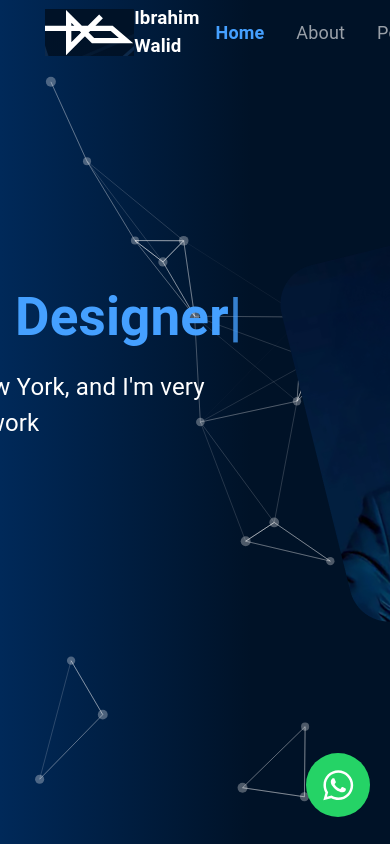
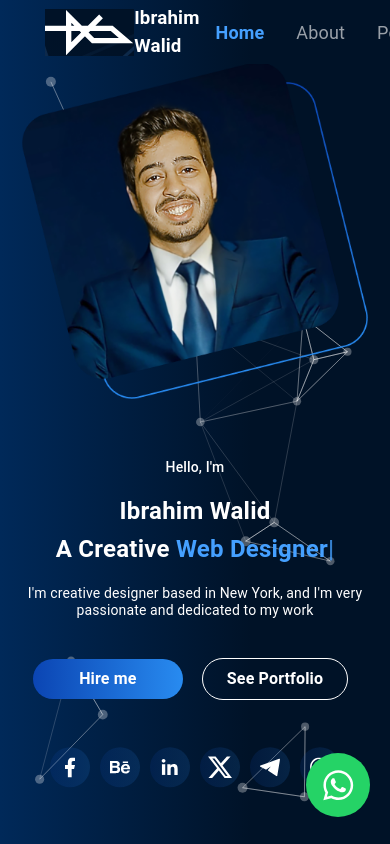
Before and after one commit to KhaledHegazy222/ibrahim-walid-portfolio, a React (Vite) app: page / in a window 390 px wide. Shown: the top 844 px of the page. Built offline with nearby package versions, Linux system fonts and the light colour scheme.

Commit message:
Add Responsive Design for hero section

```diff
--- a/src/App.styled.jsx
+++ b/src/App.styled.jsx
@@ -4,5 +4,5 @@ export const StyledHeader = styled("header")({
   background:
     "linear-gradient(90deg, #00387A -41.84%, #001227 64.41%, #001227 64.41%)",
   color: "white",
-  height: "100vh",
+  minHeight: "100vh",
 });
--- a/src/components/About/index.jsx
+++ b/src/components/About/index.jsx
@@ -61,7 +61,7 @@ const About = () => {
         </Box>
         <StyledContent>
           <StyledColoredTitle
-            style={{
+            sx={{
               fontSize: "24px",
               padding: "0",
               marginBottom: "40px",
@@ -72,7 +72,7 @@ const About = () => {
           <StyledTitle>I can design anything</StyledTitle>
           <StyledTitle>you want</StyledTitle>
           <StyledParagraph
-            style={{
+            sx={{
               margin: "40px 0",
             }}
           >
--- a/src/components/Contact/index.jsx
+++ b/src/components/Contact/index.jsx
@@ -27,7 +27,7 @@ const Contact = () => {
       }}
     >
       <StyledColoredTitle
-        style={{
+        sx={{
           paddingBottom: "0",
           lineHeight: "23px",
           margin: "16px auto",
--- a/src/components/Hero/Hero.styled.jsx
+++ b/src/components/Hero/Hero.styled.jsx
@@ -1,11 +1,12 @@
 import styled from "@emotion/styled";
 import { List } from "@mui/material";
 
-export const StyleLinksList = styled(List)({
+export const StyleLinksList = styled(List)(({ centered }) => ({
   margin: "20px 0",
   display: "flex",
   gap: "10px",
-});
+  justifyContent: centered ? "center" : "flex-start",
+}));
 
 export const StyledWhatsappLink = styled("a")({
   position: "fixed",
@@ -33,3 +34,23 @@ export const StyledWhatsappLink = styled("a")({
     opacity: 1,
   },
 });
+
+export const StyledImage = styled("img")({
+  flex: 5,
+  width: "100%",
+  "@media screen and (width < 1400px)": {
+    flex: "unset",
+    width: "min(100%,500px)",
+    margin: "24px 0",
+  },
+});
+
+export const StyledTextSection = styled("div")({
+  flex: 7,
+  "@media screen and (width < 1400px)": {
+    flex: "unset",
+    "& *": {
+      textAlign: "center",
+    },
+  },
+});
--- a/src/components/Hero/index.jsx
+++ b/src/components/Hero/index.jsx
@@ -11,15 +11,23 @@ import telegramIcon from "../../assets/telegram.svg";
 import whatsappIcon from "../../assets/whatsapp.svg";
 
 import { StyledFilledLink, StyledOutlinedLink } from "../Navbar/Navbar.styled";
-import { StyleLinksList, StyledWhatsappLink } from "./Hero.styled";
+import {
+  StyleLinksList,
+  StyledImage,
+  StyledTextSection,
+  StyledWhatsappLink,
+} from "./Hero.styled";
 import ParticlesBackground from "../ParticlesBackground";
-import { Typography } from "@mui/material";
+import { Box, Typography, useMediaQuery } from "@mui/material";
 const Hero = () => {
+  const fullScreenDisplay = useMediaQuery("(width > 1400px)");
+
   return (
     <>
       <ParticlesBackground />
-      <section
-        style={{
+      <Box
+        component="section"
+        sx={{
           height: "100%",
           display: "flex",
           alignItems: "center",
@@ -28,35 +36,50 @@ const Hero = () => {
           zIndex: "2",
           padding: "120px",
           gap: "30px",
+          ...(!fullScreenDisplay && {
+            flexWrap: "wrap-reverse",
+            padding: "32px 16px ",
+          }),
         }}
       >
-        <div
-          style={{
-            flex: 7,
-          }}
-        >
-          <p
-            style={{
+        <StyledTextSection>
+          <Typography
+            sx={{
               fontSize: "24px",
               marginBottom: "16px",
               lineHeight: "17px",
+              fontWeight: "500",
+              ...(!fullScreenDisplay && {
+                fontSize: "14px",
+                lineHeight: "17px",
+              }),
             }}
           >
             Hello, I&apos;m
-          </p>
-          <h2
-            style={{
+          </Typography>
+          <Typography
+            sx={{
               fontSize: "56px",
               lineHeight: "56px",
+              fontWeight: "600",
+              ...(!fullScreenDisplay && {
+                fontSize: "24px",
+                lineHeight: "38.4px",
+              }),
             }}
           >
             Ibrahim Walid
-          </h2>
-          <h2
-            style={{
+          </Typography>
+          <Typography
+            sx={{
               fontSize: "53px",
               lineHeight: "56px",
               whiteSpace: "nowrap",
+              fontWeight: "600",
+              ...(!fullScreenDisplay && {
+                fontSize: "24px",
+                lineHeight: "38.4px",
+              }),
             }}
           >
             A Creative{" "}
@@ -73,16 +96,21 @@ const Hero = () => {
                 loop
               />
             </span>
-          </h2>
-          <p
-            style={{
+          </Typography>
+          <Typography
+            sx={{
               fontSize: "24px",
               marginTop: "24px",
+              ...(!fullScreenDisplay && {
+                fontSize: "14px",
+                lineHeight: "17px",
+                marginTop: "16px",
+              }),
             }}
           >
             I&apos;m creative designer based in New York, and I&apos;m very
             passionate and dedicated to my work
-          </p>
+          </Typography>
           <div
             style={{
               margin: "40px 0",
@@ -101,7 +129,7 @@ const Hero = () => {
             <StyledOutlinedLink href="#"> See Portfolio</StyledOutlinedLink>
           </div>
           <div>
-            <StyleLinksList>
+            <StyleLinksList centered={!fullScreenDisplay}>
               <li>
                 <img src={facebookIcon} alt="" />
               </li>
@@ -122,15 +150,10 @@ const Hero = () => {
               </li>
             </StyleLinksList>
           </div>
-        </div>
-        <img
-          src={heroImage}
-          style={{
-            flex: 5,
-          }}
-        />
-      </section>
-      <StyledWhatsappLink href="#" style={{}}>
+        </StyledTextSection>
+        <StyledImage src={heroImage} />
+      </Box>
+      <StyledWhatsappLink href="#">
         <img
           src={whatsappGreenIcon}
           style={{
--- a/src/components/Services/index.jsx
+++ b/src/components/Services/index.jsx
@@ -78,7 +78,7 @@ const Services = () => {
       >
         <StyledColoredTitle
           component="h4"
-          style={{
+          sx={{
             margin: "auto",
             padding: "4px 0px",
           }}
@@ -86,7 +86,7 @@ const Services = () => {
           Services
         </StyledColoredTitle>
         <StyledParagraph
-          style={{
+          sx={{
             padding: "4px",
           }}
         >
--- a/src/components/Skills/index.jsx
+++ b/src/components/Skills/index.jsx
@@ -15,7 +15,7 @@ const Skills = () => {
     >
       <StyledColoredTitle
         component="h4"
-        style={{
+        sx={{
           margin: "auto",
           padding: "0",
         }}
@@ -23,7 +23,7 @@ const Skills = () => {
         Skills
       </StyledColoredTitle>
       <StyledParagraph
-        style={{
+        sx={{
           textAlign: "center",
           padding: "5px",
           width: "592px",
```
